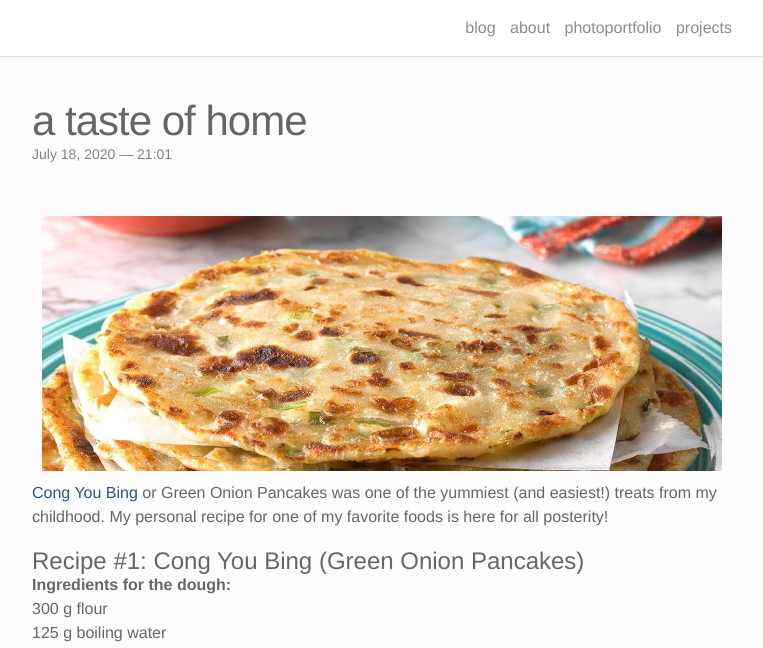
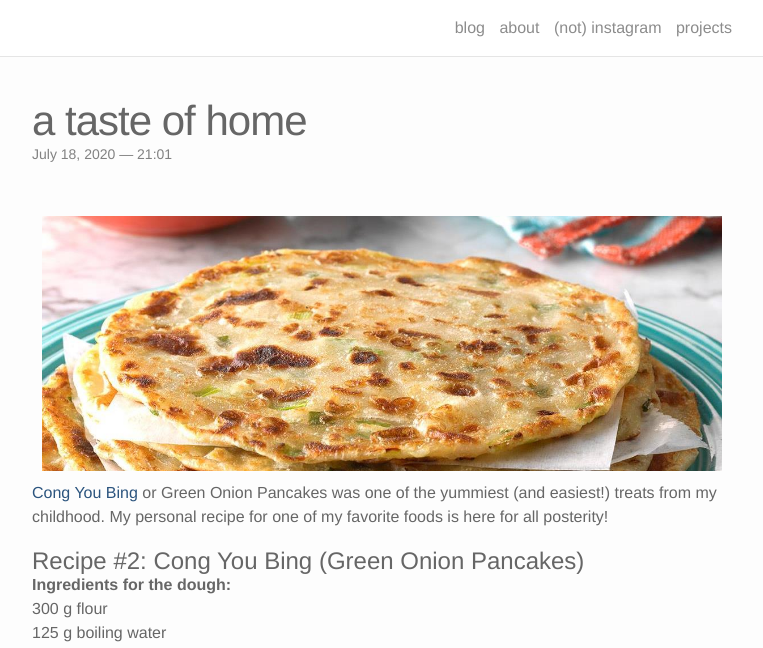
Before and after one commit to sopyu/sopyu.github.io, a Jekyll site: the page built from _posts/2020-07-18-a-taste-of-home.markdown, in a window 1280 px wide and 900 px high. Shown: the top 648 px of the window, without its empty margins (258-1021 px from the left). Built offline with Jekyll 4.4.1, drawn with Linux system fonts in a browser that asks for light colours; nearby versions of some CDN libraries.

Commit message:
Updated photos and TapLok

```diff
--- a/_portfolio/5_project.markdown
+++ b/_portfolio/5_project.markdown
@@ -2,7 +2,7 @@
 layout: post
 title: HMC Clinic
 description: Academic-Corporate Cooperation
-img: /img/1.jpg
+img: /img/clinic1.jpg
 ---
 
 Every project has a beautiful feature shocase page. It's easy to include images, in a flexible 3-column grid format. Make your photos 1/3, 2/3, or full width.
--- a/_posts/2020-07-18-a-taste-of-home.markdown
+++ b/_posts/2020-07-18-a-taste-of-home.markdown
@@ -11,7 +11,7 @@ description: green onion pancakes are yummy!
 
 [Cong You Bing](https://en.wikipedia.org/wiki/Cong_you_bing) or Green Onion Pancakes was one of the yummiest (and easiest!) treats from my childhood. My personal recipe for one of my favorite foods is here for all posterity!
 
-Recipe #1: Cong You Bing (Green Onion Pancakes)
+Recipe #2: Cong You Bing (Green Onion Pancakes)
 =================================================================
 <b>Ingredients for the dough:</b>
 <br>300 g flour
--- a/photoportfolio.md
+++ b/photoportfolio.md
@@ -1,7 +1,7 @@
 ---
 layout: page
-title: photoportfolio
-permalink: /photoportfolio/
+title: (not) instagram
+permalink: /not-instagram/
 ---
 
 
```
Also changed, not shown: _portfolio/6_project.markdown (+16 -18 lines), img/clinic1.jpg (added), img/photoportfolio/photo4.JPG (added), img/photoportfolio/photo5.JPG (added), img/photoportfolio/photo6.JPG (added), 2 other files.
